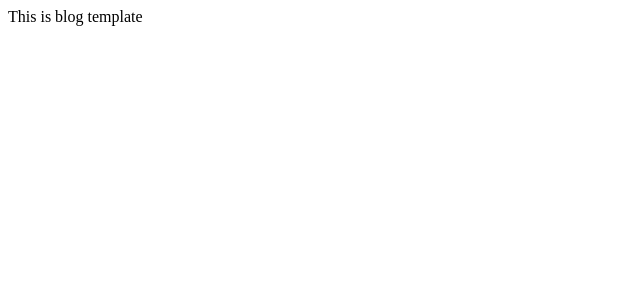
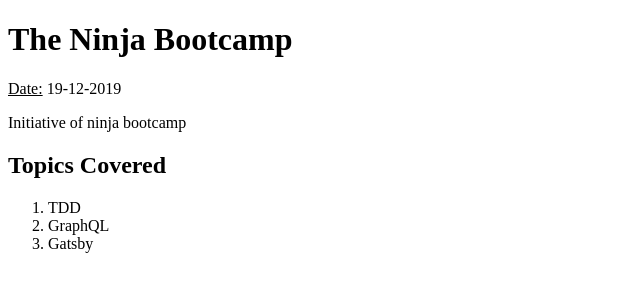
Before and after one commit to YousufQadri/learning-gatsby, a Gatsby site: page /blog/react in a window 1280 px wide. Shown: the whole page, without its empty margins (0-640 px from the left). Built offline with nearby package versions, Linux system fonts and the light colour scheme; Gatsby itself is replaced by a stand-in of ours.

Commit message:
Add: Display individual blog data to specific blog page

```diff
--- a/src/templates/blog.js
+++ b/src/templates/blog.js
@@ -8,14 +8,23 @@
         title
         date
       }
-
       html
     }
   }
 `
 
 const Blog = props => {
-  return <div>This is blog template</div>
+  return (
+    <div>
+      <h1>{props.data.markdownRemark.frontmatter.title}</h1>
+      <p>
+        <u>Date:</u> {props.data.markdownRemark.frontmatter.date}
+      </p>
+      <div
+        dangerouslySetInnerHTML={{ __html: props.data.markdownRemark.html }}
+      ></div>
+    </div>
+  )
 }
 
 export default Blog
```
